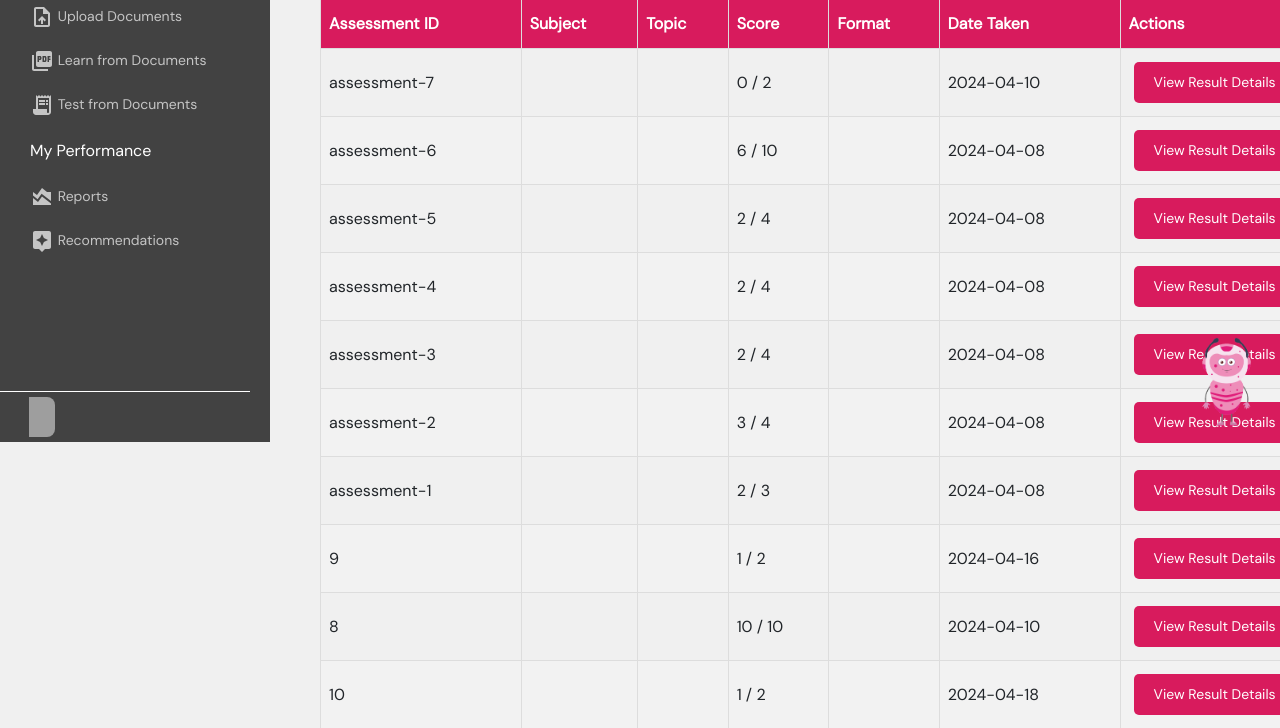
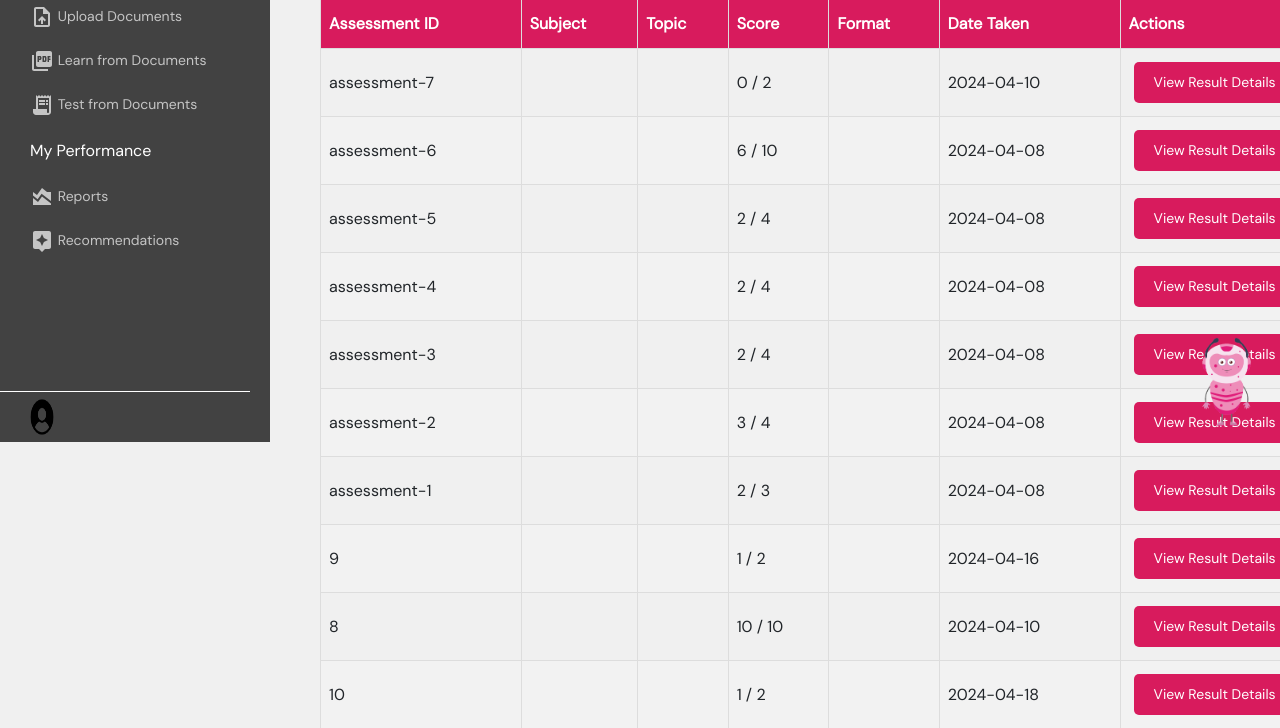
Before and after one commit to igebra-ai/buddygpt, a Django app: page /assessment_history/ in a window 1280 px wide; the page is wider, and only the part inside the window is pictured. Shown: the part 358-1086 px from the top of that part. Run offline with Django 4.2, Linux system fonts and the light colour scheme; a user stored in the database is signed in; data comes from the database, SQL or seed files in the repository; some libraries are stand-ins or nearby versions; grey boxes are pictures that could not be loaded.

Commit message:
worked on distortion of profile image

```diff
--- a/chatbot/templates/sidebar.html
+++ b/chatbot/templates/sidebar.html
@@ -147,7 +147,7 @@
               {% else %}
                   <!-- Default profile icon as a clickable link -->
                   <a href="{% url 'view-profile' %}">
-                      <img src="{% static 'images/default-user-icon.png' %}" alt="Default profile picture" style="width:50px; height: 40px;">
+                      <img src="{% static 'images/user-icon.png' %}" alt="Default profile picture" style="width:50px; height: 40px;">
                   </a>
               {% endif %}
               <span style="margin-left: 10px;">{{ user.first_name }} {{ user.last_name }}</span>
```
